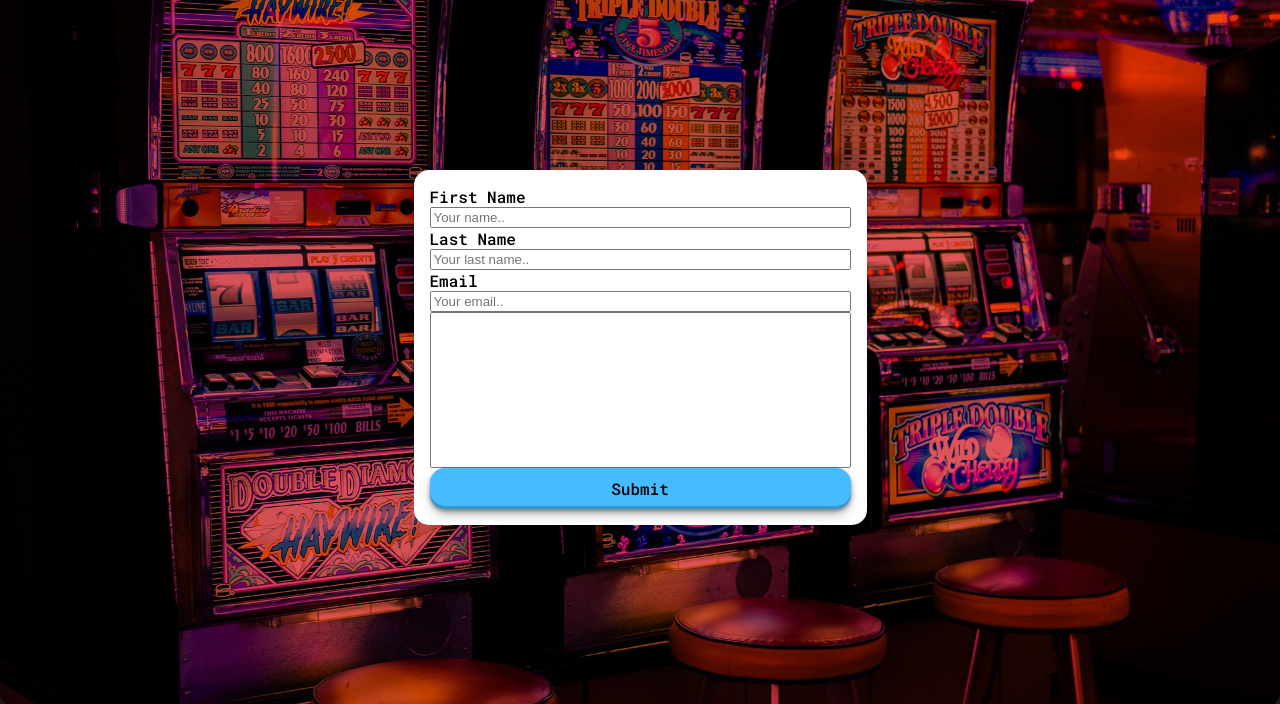
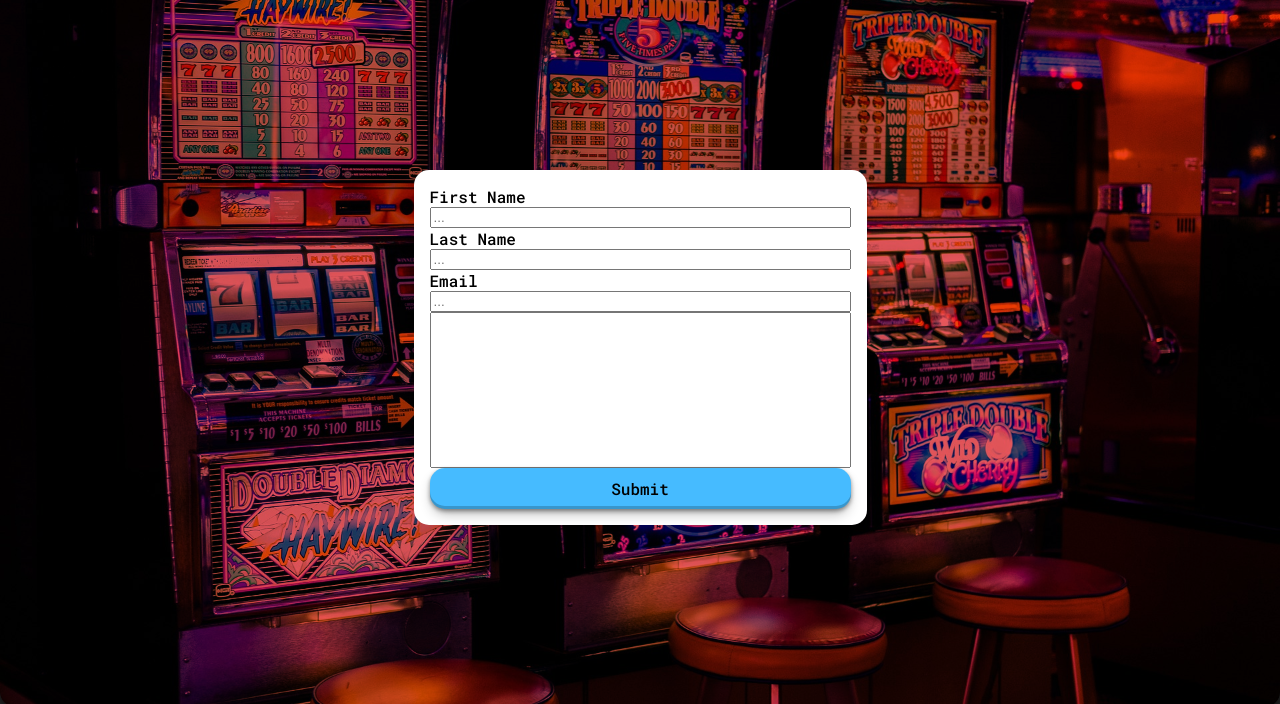
Before and after one commit to Ajfriel86/ReelOfFortune, a plain HTML site: page contact.html in a window 1280 px wide. Shown: the part 93-797 px from the top of the page. Drawn offline with Linux system fonts and the light colour scheme.

Commit message:
Fix form content

```diff
--- a/contact.html
+++ b/contact.html
@@ -71,19 +71,19 @@
                 <!-- Label for firstname -->
                 <label for="fname" aria-label="enter your first name">First Name</label>
                 <!-- Input for first name that is required and a minimum lenght of 3 characters -->
-                <input type="text" id="fname" name="firstname" required minlength="3" placeholder="Your name..">
+                <input type="text" id="fname" name="firstname" required minlength="3" placeholder="...">
                 <!-- Label for last name -->
                 <label for="lname" aria-label="enter your last name">Last Name</label>
                 <!-- Input for last name that is required and a minimum lenght of 3 characters -->
-                <input type="text" id="lname" name="lastname" required minlength="3" placeholder="Your last name..">
+                <input type="text" id="lname" name="lastname" required minlength="3" placeholder="...">
                 <!-- Label for email -->
                 <label for="email" aria-label="enter your email">Email</label>
                 <!-- Input for email, required, and must follow the correct email pattern -->
                 <input type="email" id="email" name="email" required
                     title="The domain portion of the email address is invalid (the portion after the @)."
-                    placeholder="Your email..">
+                    placeholder="...">
                 <textarea id="subject" name="subject" rows="10" cols="50" required aria-label="enter your comments here"
-                    placeholder="Write here..">
+                    placeholder="...">
                 </textarea>
                 <!-- Submit button for the form -->
                 <input type="submit" value="Submit" class="btn" aria-label="click here to submit form">
```
